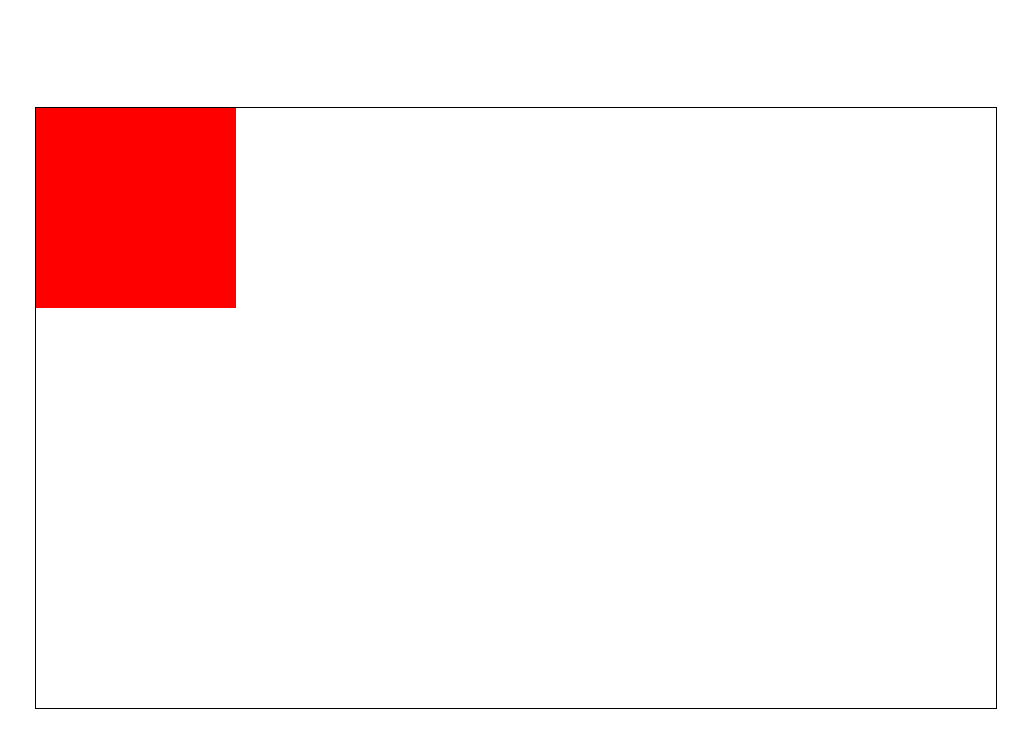
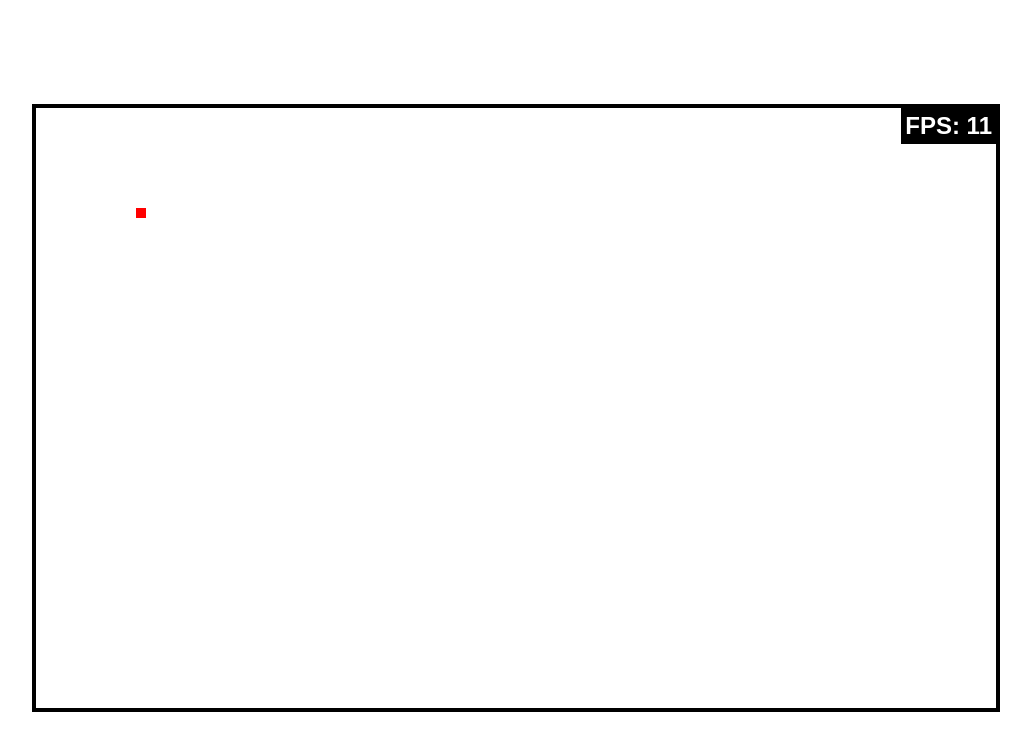
Before and after one commit to jason-devcode/GUB.js, a plain HTML site: page index.html in a window 1280 px wide. Shown: the whole page, without its empty margins (132-1163 px from the left). Drawn offline with Linux system fonts and the light colour scheme; animation ran at ten frames a second.

Commit message:
feat: added fps counter and timers

```diff
--- a/index.html
+++ b/index.html
@@ -3,7 +3,7 @@
   <head>
     <meta charset="UTF-8" />
     <meta name="viewport" content="width=device-width, initial-scale=1.0" />
-    <title>Graphic Engine</title>
+    <title>Game Engine</title>
     <style>
       body {
         display: flex;
@@ -11,14 +11,15 @@
         height: 100vh;
         justify-content: center;
         align-items: center;
+        overflow: hidden;
       }
 
       .viewport-container {
         display: flex;
         width: 75%;
         height: 75%;
-        position: relative;
-        border: 1px solid black;
+        position: relative; /* this should be relative to place internal elements correctly  */
+        border: 4px solid black;
       }
     </style>
   </head>
--- a/js/core/game_engine.js
+++ b/js/core/game_engine.js
@@ -8,12 +8,16 @@ import { GraphicEngine } from "./graphic_engine.js";
  * logic, rendering, and context management.
  */
 export class GameEngine {
+  static MILLISECONDS = 1000; // Constant representing milliseconds in a second
+  static MILLISECONDS_FACTOR = 0.001; // Factor to convert milliseconds to seconds
+
   /**
    * Initializes the GameEngine with a specified viewport ID for rendering.
    * @param {string} [viewportDivId="game-viewport"] - The ID of the HTML element to be used as the viewport for rendering.
    */
   constructor(viewportDivId = "game-viewport") {
     this.initializeGraphicEngine(viewportDivId);
+    this.initializeFpsCounter(viewportDivId);
     this.initializeGameEngineContext();
   }
 
@@ -27,23 +31,117 @@ export class GameEngine {
 
   /**
    * Sets up the main game context, which maintains references to core subsystems.
+   * This includes initializing the last frame time.
    */
   initializeGameEngineContext() {
     this.instance_context = { graphics: this.graphic_engine };
+
+    // Time of the last frame rendered
+    this.lastTime = 0;
+  }
+
+  /**
+   * Creates an HTML element to display the frames per second (FPS).
+   * @returns {HTMLElement} The created span element for displaying FPS.
+   */
+  createFpsCounterHTMLElement() {
+    const fpsCounterElement = document.createElement("span");
+    fpsCounterElement.innerText = "FPS: 60"; // Default text
+    fpsCounterElement.style.position = "absolute";
+    fpsCounterElement.style.right = "0px";
+    fpsCounterElement.style.top = "0px";
+    fpsCounterElement.style.color = "white";
+    fpsCounterElement.style.backgroundColor = "black";
+    fpsCounterElement.style.padding = "0.25rem";
+    fpsCounterElement.style.fontWeight = "bold";
+    fpsCounterElement.style.fontSize = "1.5rem";
+    fpsCounterElement.style.fontFamily = "sans-serif";
+    return fpsCounterElement;
+  }
+
+  /**
+   * Inserts the FPS counter HTML element into the specified viewport.
+   * @param {HTMLElement} fpsCounterElement - The FPS counter element to be inserted.
+   * @param {string} viewportDivId - The ID of the viewport element.
+   */
+  insertFpsCounterElementToViewport(fpsCounterElement, viewportDivId) {
+    this.fpsCounterElement = fpsCounterElement;
+
+    const viewportDiv = document.getElementById(viewportDivId);
+
+    if (!viewportDiv || !fpsCounterElement) return;
+
+    viewportDiv.appendChild(fpsCounterElement);
+  }
+
+  /**
+   * Initializes the FPS counter, including creating the HTML element and setting
+   * up necessary variables for FPS tracking.
+   * @param {string} viewportDivId - The ID of the viewport element for rendering.
+   */
+  initializeFpsCounter(viewportDivId) {
+    // Last second to calculate the frames rendered in a second
+    this.lastSecond = 0;
+
+    // Frames per second counter
+    this.fpsCounter = 0;
+
+    this.insertFpsCounterElementToViewport(
+      this.createFpsCounterHTMLElement(),
+      viewportDivId
+    );
+  }
+
+  /**
+   * Calculates the time elapsed since the last frame was rendered.
+   * @returns {number} The time in decimal seconds since the last frame.
+   */
+  calculateDeltaTime() {
+    const currentTime = performance.now();
+    const deltaTime =
+      (currentTime - this.lastTime) * GameEngine.MILLISECONDS_FACTOR;
+    this.lastTime = currentTime;
+    return deltaTime;
+  }
+
+  /**
+   * Updates the FPS counter element with the current FPS value.
+   */
+  updateFpsCounterElement() {
+    this.fpsCounterElement.innerText = `FPS: ${this.fpsCounter}`;
+  }
+
+  /**
+   * Updates the frames per second (FPS) counter and logs the FPS to the console
+   * once per second.
+   */
+  updateFPSCounter() {
+    const currentTime = performance.now();
+    this.fpsCounter += 1;
+    if (GameEngine.MILLISECONDS < currentTime - this.lastSecond) {
+      this.updateFpsCounterElement();
+      this.fpsCounter = 0;
+      this.lastSecond = currentTime;
+    }
   }
 
   /**
    * Sets the callback function for the game loop, defining the primary game
    * update and render cycle. This function is called on each frame to update
    * and render the game state.
-   * @param {function} gameLoopCallback - The callback function for the game loop, which receives the game engine context.
+   * @param {function} gameLoopCallback - The callback function for the game loop,
+   *                                      which receives the game engine context and delta time.
    */
   setGameLoop(gameLoopCallback) {
     this.gameLoopCallback = () => {
+      // Update FPS counter
+      this.updateFPSCounter();
+      // Calculate deltaTime before all current frame processes
+      const deltaTime = this.calculateDeltaTime();
       // Clear the framebuffer with a black color (0x00000000).
       this.graphic_engine.clearFramebuffer(0x00000000);
       // Execute the provided callback with the current game engine context.
-      gameLoopCallback(this.instance_context);
+      gameLoopCallback(this.instance_context, deltaTime);
       // Render the framebuffer contents.
       this.graphic_engine.render();
       // Schedule the next frame in the game loop.
--- a/js/gameloop.js
+++ b/js/gameloop.js
@@ -1,7 +1,45 @@
-export const gameLoop = ({ graphics }) => {
-  for (let y = 0; y < 200; ++y) {
-    for (let x = 0; x < 200; ++x) {
-        graphics.putPixel(x,y,0xff0000)
+// Initialize an array to track the state of each key
+const keysState = {};
+
+// Update key states on keydown and keyup
+document.addEventListener("keydown", (event) => {
+  keysState[event.key] = true; // Store key state as true
+});
+
+document.addEventListener("keyup", (event) => {
+  keysState[event.key] = false; // Store key state as false
+});
+
+// Set a default color, e.g., red
+let color = 0xff0000;
+
+// Example: Move a smaller block with arrow keys
+let posX = 100;
+let posY = 100;
+
+const VELOCITY_PX = 80;
+
+// Main game loop function
+export const gameLoop = ({ graphics }, deltaTime) => {
+  // Check specific keys to change the color
+  if (keysState[" "]) {
+    // Spacebar
+    color = 0x00ff00; // Change color to green when space is pressed
+  }
+  if (keysState["r"]) {
+    // 'R' key
+    color = 0x0000ff; // Change color to blue when 'R' is pressed
+  }
+
+  if (keysState["ArrowLeft"]) posX -= VELOCITY_PX * deltaTime; // Left arrow
+  if (keysState["ArrowUp"]) posY -= VELOCITY_PX * deltaTime; // Up arrow
+  if (keysState["ArrowRight"]) posX += VELOCITY_PX * deltaTime; // Right arrow
+  if (keysState["ArrowDown"]) posY += VELOCITY_PX * deltaTime; // Down arrow
+
+  // Draw a smaller block at posX, posY based on arrow key input
+  for (let y = posY; y < posY + 10; ++y) {
+    for (let x = posX; x < posX + 10; ++x) {
+      graphics.putPixel(x, y, color); // Draw the block with the chosen color
     }
   }
 };
```
